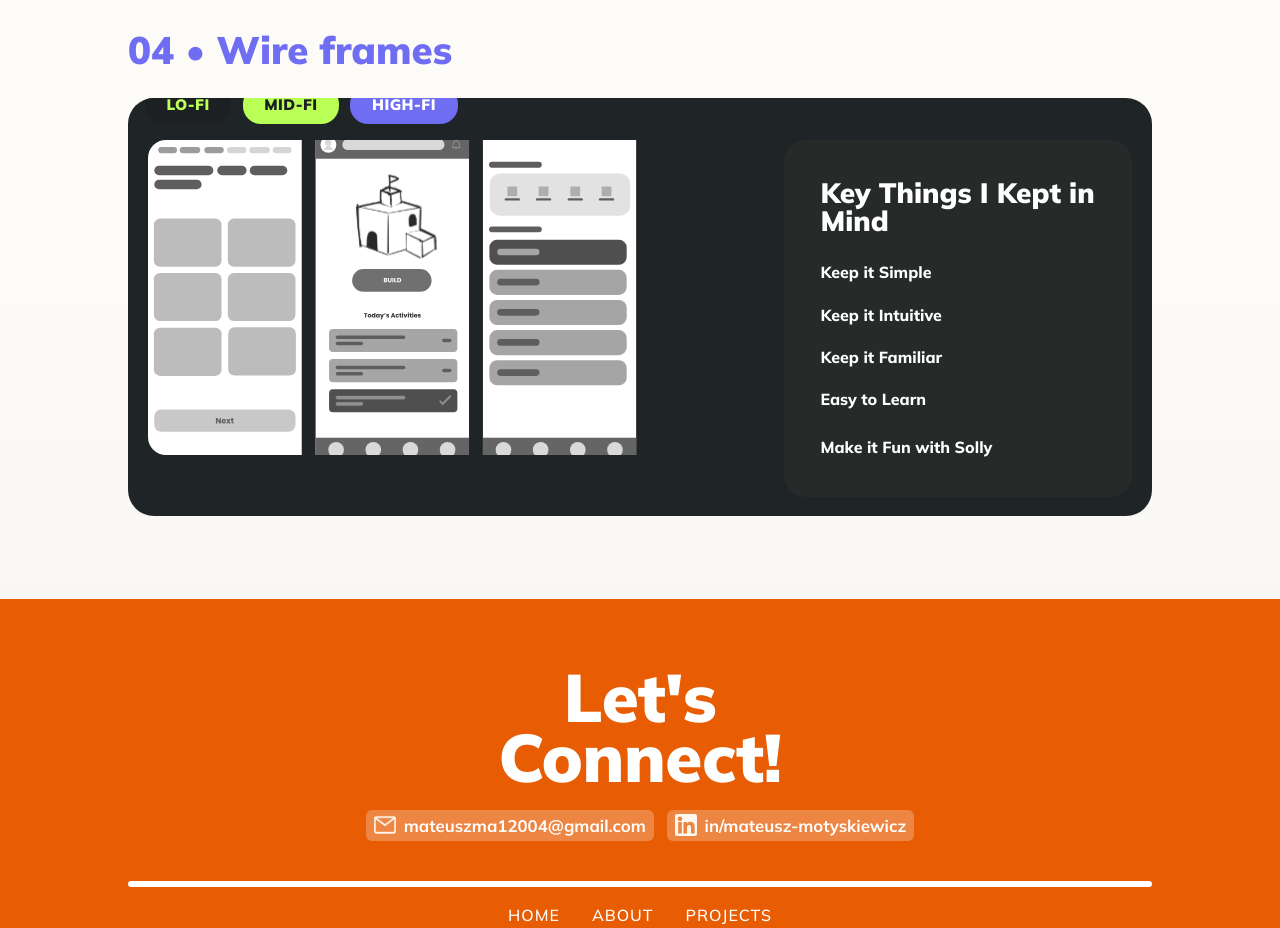
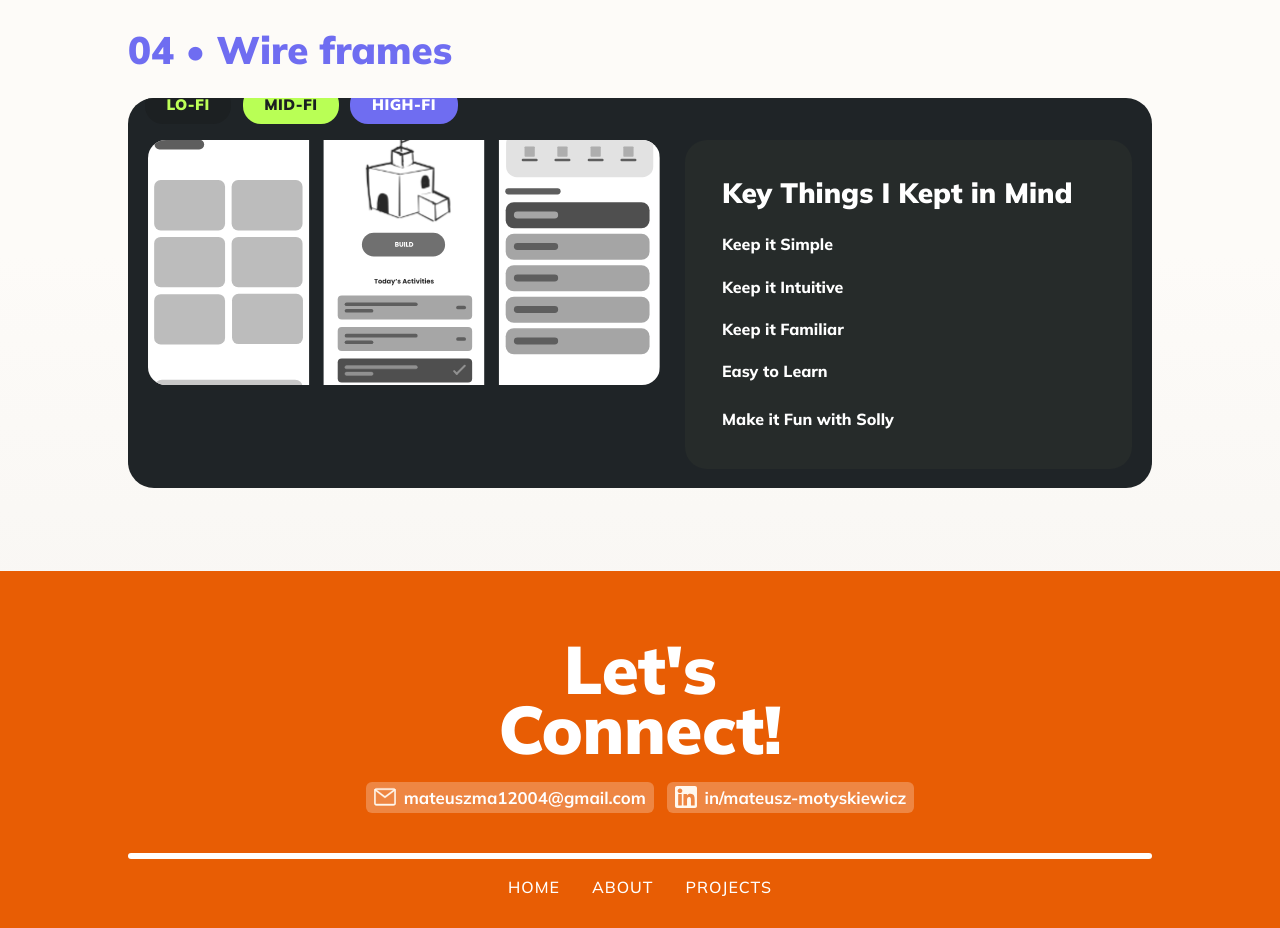
Before and after one commit to MMatyskiewicz2004/portfolio-website-mat, a React (Vite) app: page /#/projects/solace in a window 1280 px wide. Shown: the part 3600-4528 px from the top of the page. Built offline with nearby package versions, Linux system fonts and the light colour scheme.

Commit message:
fix(solace): improve wireframe crop

```diff
--- a/src/App.css
+++ b/src/App.css
@@ -875,17 +875,16 @@
   border-radius: 18px;
   overflow: hidden;
   padding: 0;
-  height: 315px;
+  height: 245px;
 }
 
 .solace-wireframes-image {
   width: 100%;
   height: 100%;
   display: block;
-  object-fit: contain;
+  object-fit: cover;
   object-position: left center;
-  transform: scale(1.06);
-  transform-origin: left center;
+  transform: none;
 }
 
 .solace-wireframes-content {
@@ -896,7 +895,7 @@
 }
 
 .solace-wireframes-imageWrap {
-  flex: 0 0 62%;
+  flex: 0 0 52%;
 }
 
 .solace-wireframes-panel {
```
